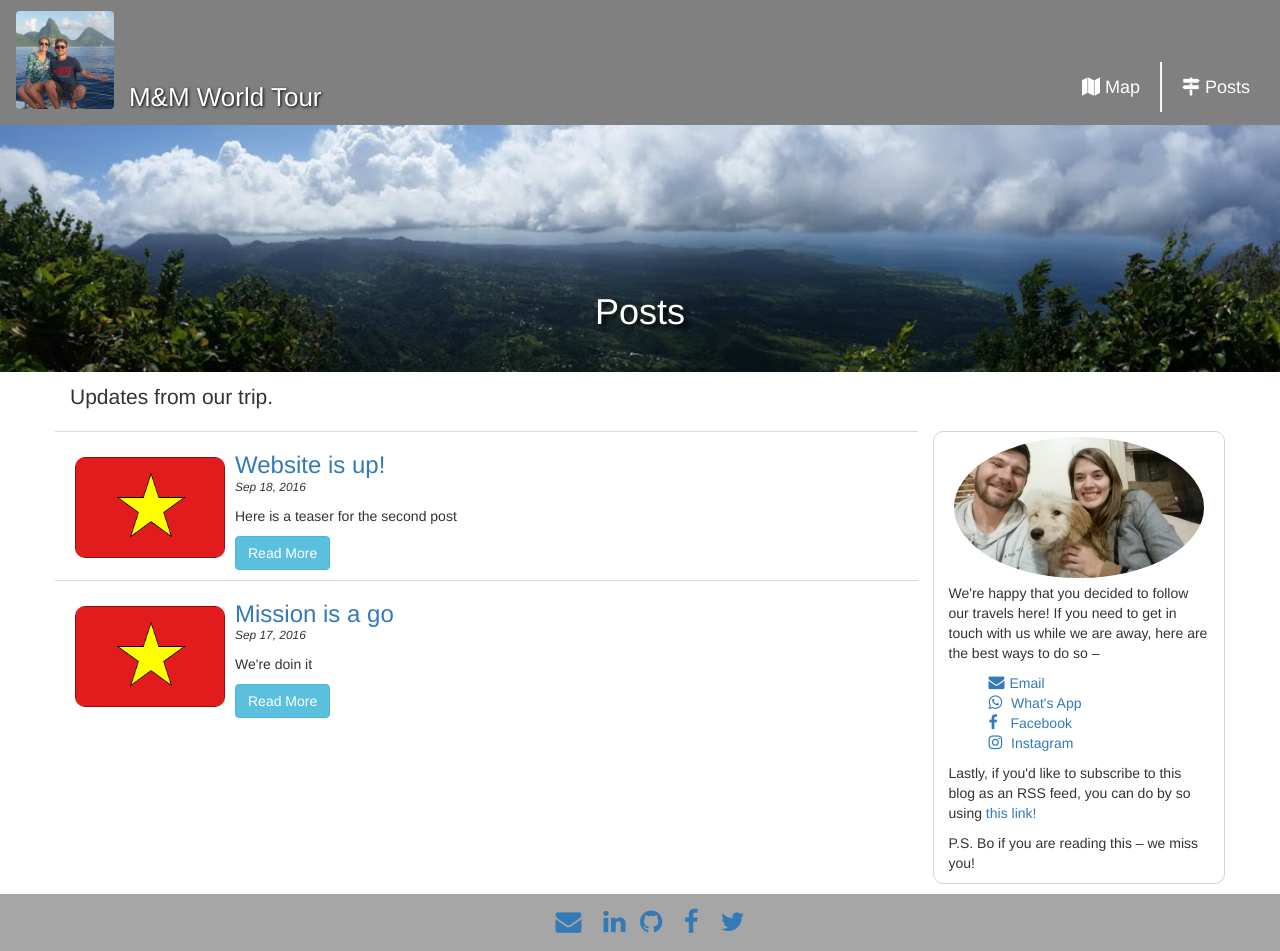
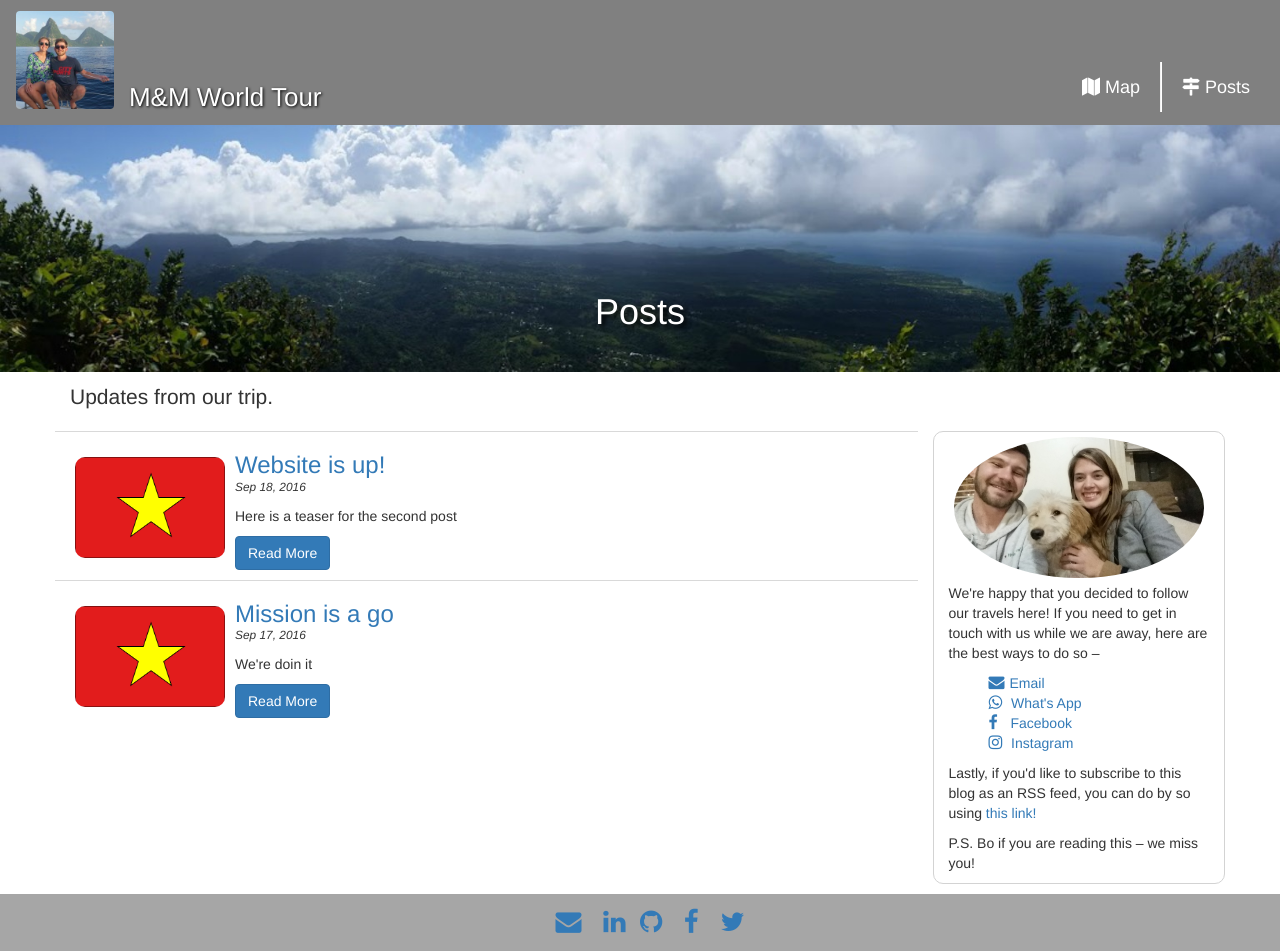
Before and after one commit to michaelrenzi/worldtour, a Jekyll site: the page built from posts.html, in a window 1280 px wide and 951 px high. Built offline with Jekyll 4.4.1, drawn with Linux system fonts in a browser that asks for light colours; nearby versions of some CDN libraries.

Commit message:
updated buttons

```diff
--- a/posts.html
+++ b/posts.html
@@ -13,7 +13,7 @@ permalink: /posts
         <h3 class="archive-title"><a class="post-link" href="{{ post.url | prepend: site.baseurl }}"><img src="{{ post.img }}" class="img-responsive archive-image" alt="Thailand" />{{ post.title | escape }}</a></h3>
          <p class="small"><em>{{ post.date | date: "%b %-d, %Y"  }}</em></p>
          <p>{{ post.teaser }}</p>
-         <a href="{{ post.url | prepend: site.baseurl }}"" class="btn btn-info" role="button">Read More</a>
+         <a href="{{ post.url | prepend: site.baseurl }}"" class="btn btn-primary" role="button">Read More</a>
       </div>
     </div>
   {% endfor %}
@@ -23,7 +23,7 @@ permalink: /posts
     <p>We're happy that you decided to follow our travels here! If you need to get in touch with us while we are away, here are the best ways to do so –</p>
     <ul class="social">
       <li><a href="mailto:renzimichaelb@gmail.com"><i class="fa fa-envelope"></i>Email</a><br /></li>
-      <li><a href="#"><i class="fa fa-whatsapp"></i>&nbsp;What's App</a><br /></li>
+      <li><a href="tel:+1-202-230-0573"><i class="fa fa-whatsapp"></i>&nbsp;What's App</a><br /></li>
       <li><a href="https://www.facebook.com/thee.renz"><i class="fa fa-facebook"></i>&nbsp;&nbsp;Facebook</a><br /></li>
       <li><a href="https://www.instagram.com/mikerenz"><i class="fa fa-instagram"></i>&nbsp;Instagram</a><br /></li>
     </ul>
```
